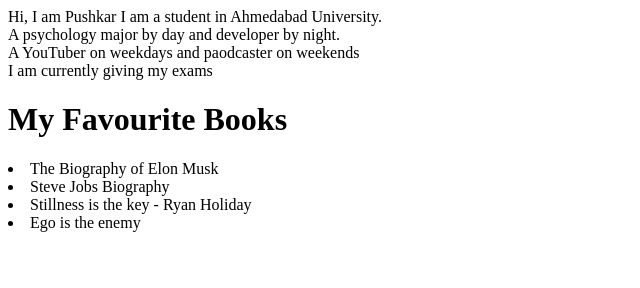
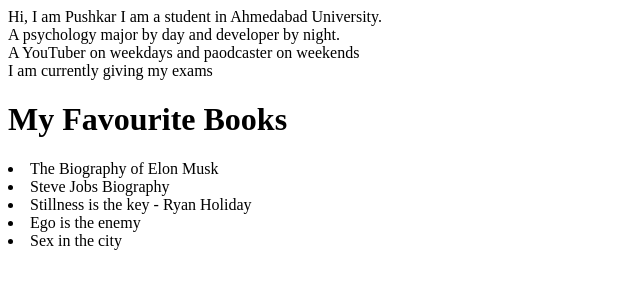
Before and after one commit to pushkarsingh019/pushkarsingh.in, a plain HTML site: page index.html in a window 1280 px wide. Shown: the whole page, without its empty margins (0-640 px from the left). Drawn offline with Linux system fonts and the light colour scheme.

Commit message:
refactor : updated list

```diff
--- a/index.html
+++ b/index.html
@@ -18,5 +18,6 @@
     <li>Steve Jobs Biography</li>
     <li>Stillness is the key - Ryan Holiday</li>
     <li>Ego is the enemy</li>
+    <li>Sex in the city</li>
 </body>
 </html>
```
